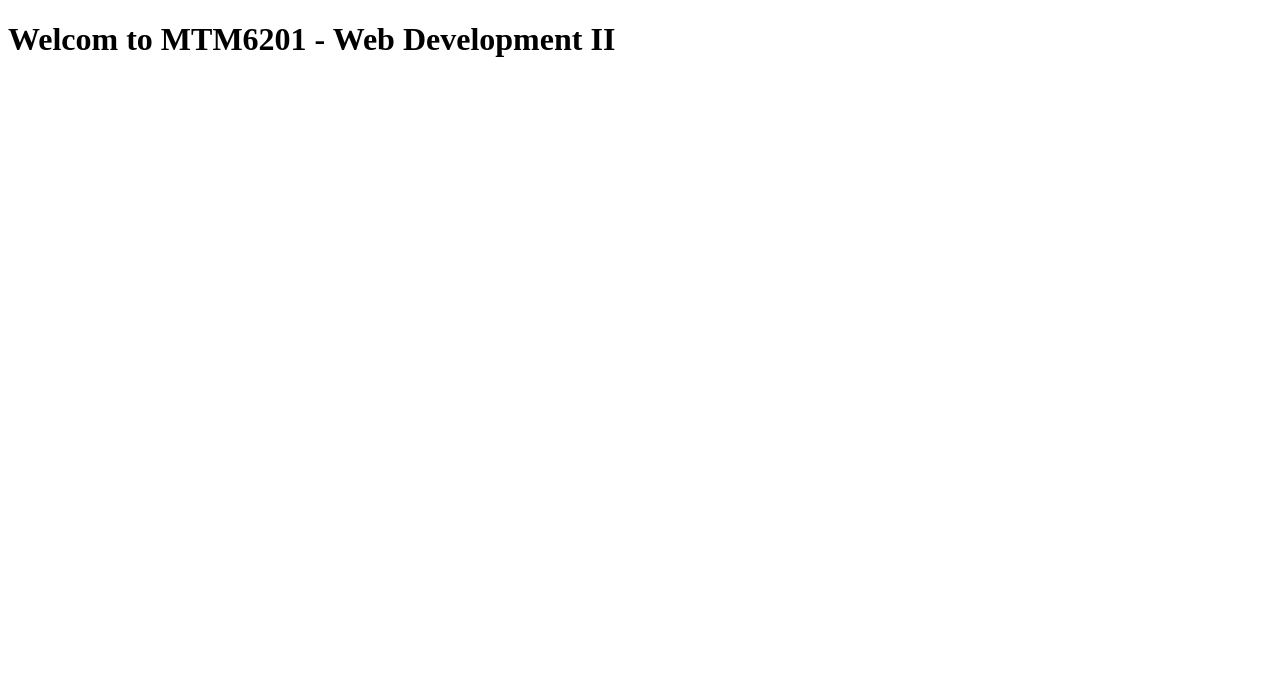
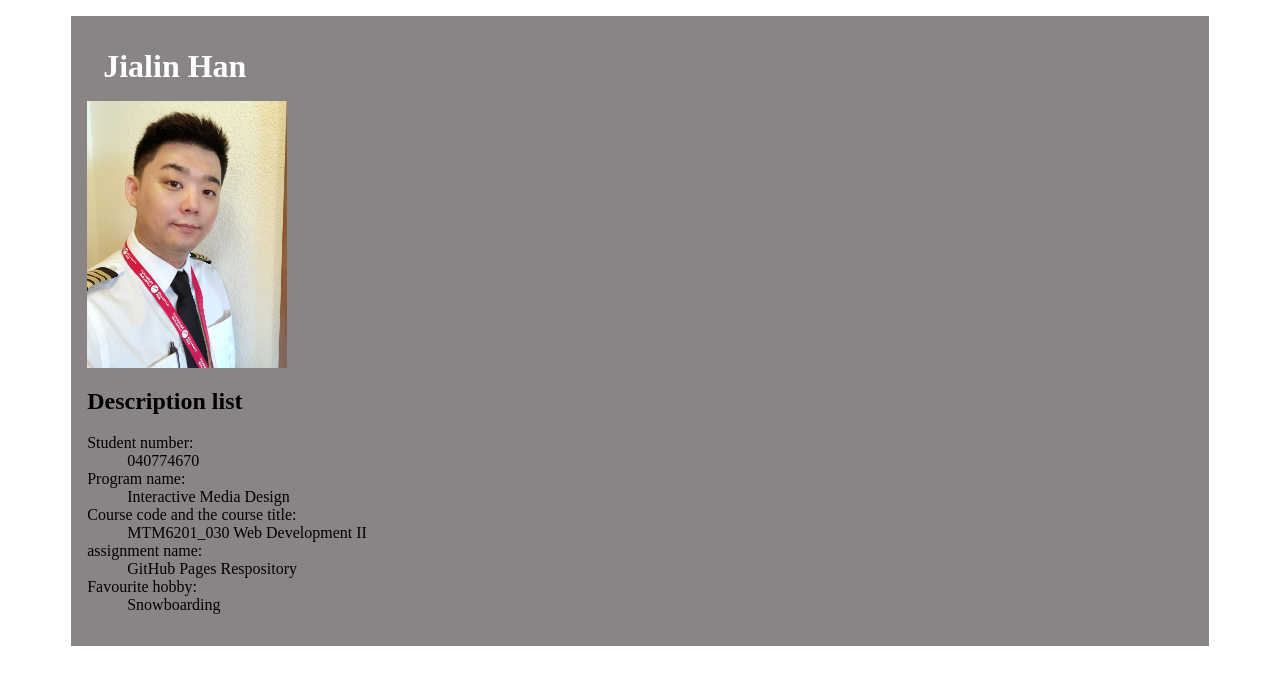
Before and after one commit to han00074/mtm6201-week1, a plain HTML site: page index.html in a window 1280 px wide. Drawn offline with Linux system fonts and the light colour scheme.

Commit message:
assigment update and css

```diff
--- /dev/null
+++ b/css/styles.css
@@ -0,0 +1,28 @@
+html{
+    box-sizing: border-box;
+}
+*,
+*:before,
+*:after{
+    box-sizing: inherit;
+}
+.wrapper {
+    background-color: rgb(138, 133, 133);
+    padding: 1rem;
+    width: 90%;
+    margin: 1rem auto;
+}
+h1{
+    color: #fff;
+    margin: 0px;
+    padding: 1rem;
+}
+img{
+    width: 200px;
+    float: left;
+}
+.clearfix::after{
+    content: "";
+    display: block;
+    clear: both;
+}
--- a/index.html
+++ b/index.html
@@ -4,9 +4,30 @@
     <meta charset="UTF-8">
     <meta http-equiv="X-UA-Compatible" content="IE=edge">
     <meta name="viewport" content="width=device-width, initial-scale=1.0">
-    <title>MTM6201 - Week 1</title>
+    <title>Jialin Han</title>
+    <link href="css/styles.css" rel="stylesheet">
 </head>
 <body>
-    <h1>Welcom to MTM6201 - Web Development II</h1>
+    <div class="wrapper">
+    <header>
+        <h1>Jialin Han</h1>
+    </header>
+    <div class="float clearfix">
+    <img id="jialin_han" src="images/jialin_han.jpeg" alt="jialin_han">
+    </div>
+        <h2>Description list</h2>
+        <dl>
+            <dt>Student number:</dt>
+            <dd> 040774670</dd>
+            <dt>Program name:</dt>
+            <dd>Interactive Media Design</dd>
+            <dt>Course code and the course title:</dt>
+            <dd>MTM6201_030 Web Development II</dd>
+            <dt>assignment name:</dt>
+            <dd>GitHub Pages Respository</dd>
+            <dt>Favourite hobby:</dt>
+            <dd>Snowboarding</dd>
+        </dl>
+</div>
 </body>
 </html>
```
Also changed, not shown: images/jialin_han.jpeg (added), 2 other files.
